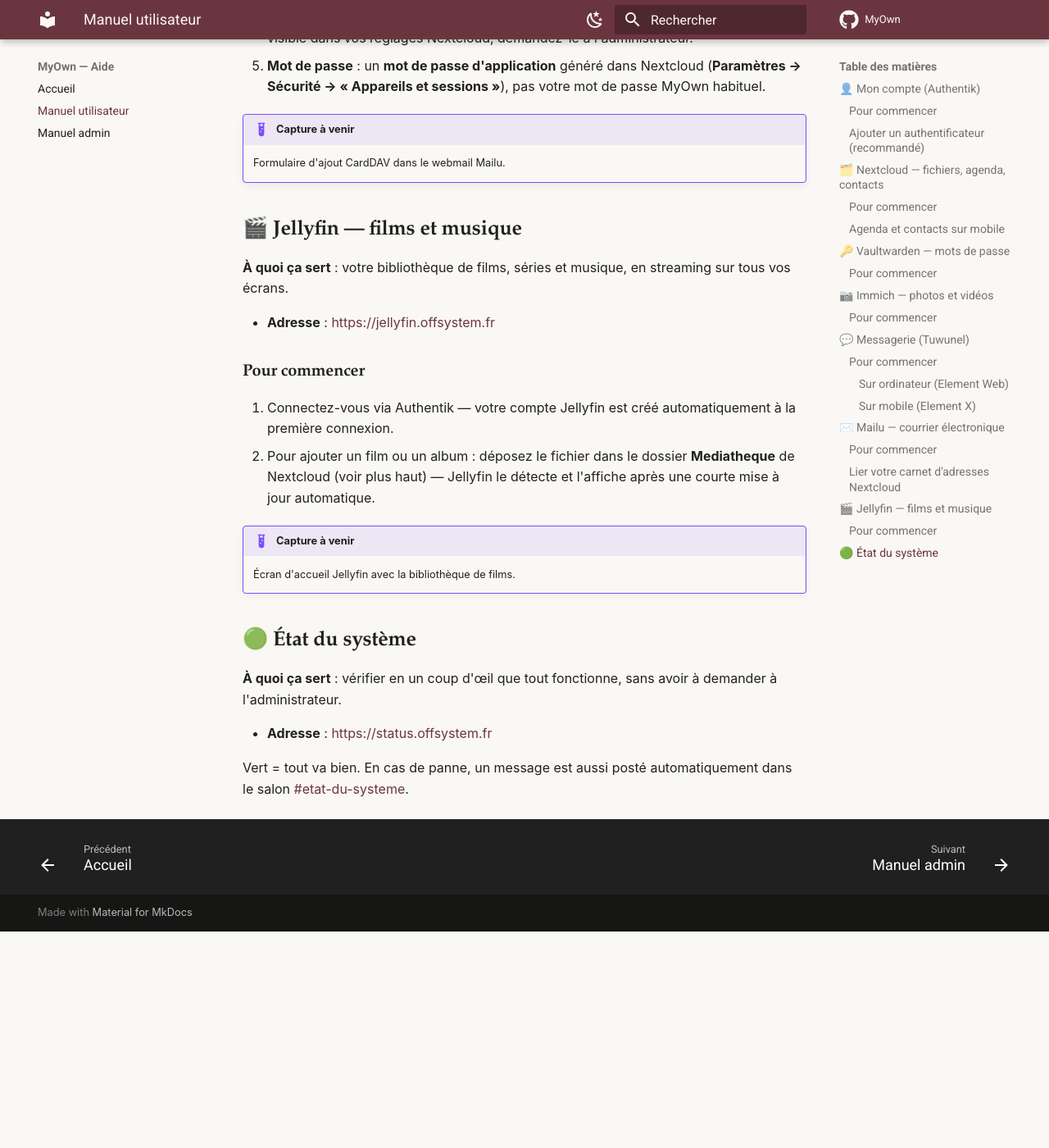
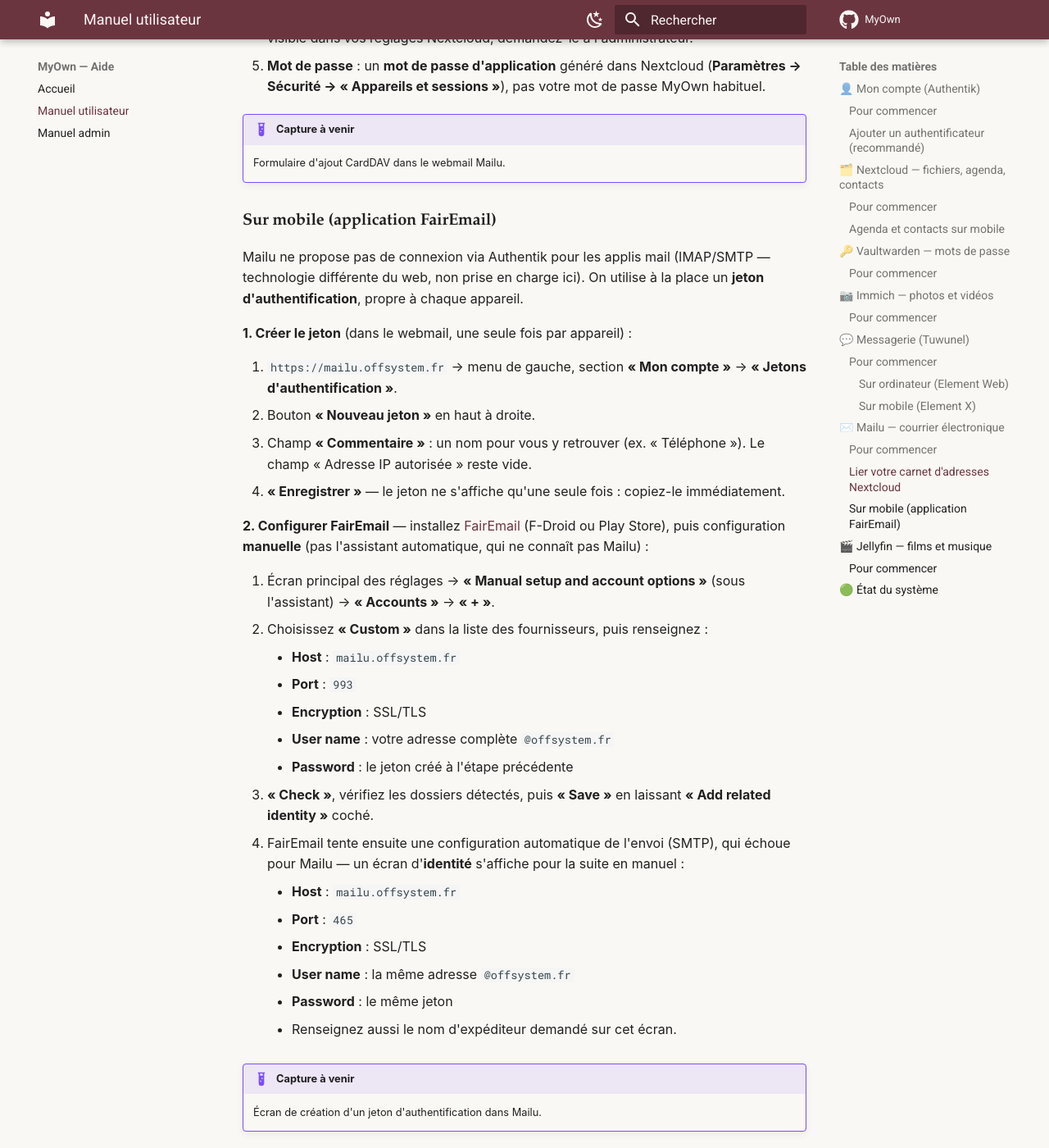
Before and after one commit to Pavliin/MyOwn, an MkDocs documentation site: the page built from docs/manuel-utilisateur.md, in a window 1280 px wide and 1400 px high, scrolled down 5463 px. Shown: the whole window at 82% size. Built offline with MkDocs 1.6.1 and Material for MkDocs 9.7.7, drawn with Linux system fonts in a browser that asks for light colours; comment, search, counter and statistics services are not loaded; before the commit the page ends 6599 px from its top, so only the background shows below that.

Commit message:
docs: add FairEmail Android setup to the user manual
Account (IMAP, 993) + identity (SMTP, 465) as two separate screens,
plus the Mailu authentication-token flow — the real production
domain, no Android-version workaround needed since a public hostname
never triggers Android's local-network permission the way a raw LAN
IP would have.

```diff
--- a/docs/manuel-utilisateur.md
+++ b/docs/manuel-utilisateur.md
@@ -224,6 +224,38 @@
 !!! example "Capture à venir"
     Formulaire d'ajout CardDAV dans le webmail Mailu.
 
+### Sur mobile (application FairEmail)
+
+Mailu ne propose pas de connexion via Authentik pour les applis mail (IMAP/SMTP — technologie différente du web, non prise en charge ici). On utilise à la place un **jeton d'authentification**, propre à chaque appareil.
+
+**1. Créer le jeton** (dans le webmail, une seule fois par appareil) :
+
+1. `https://mailu.offsystem.fr` → menu de gauche, section **« Mon compte »** → **« Jetons d'authentification »**.
+2. Bouton **« Nouveau jeton »** en haut à droite.
+3. Champ **« Commentaire »** : un nom pour vous y retrouver (ex. « Téléphone »). Le champ « Adresse IP autorisée » reste vide.
+4. **« Enregistrer »** — le jeton ne s'affiche qu'une seule fois : copiez-le immédiatement.
+
+**2. Configurer FairEmail** — installez [FairEmail](https://f-droid.org/en/packages/eu.faircode.email/) (F-Droid ou Play Store), puis configuration **manuelle** (pas l'assistant automatique, qui ne connaît pas Mailu) :
+
+1. Écran principal des réglages → **« Manual setup and account options »** (sous l'assistant) → **« Accounts »** → **« + »**.
+2. Choisissez **« Custom »** dans la liste des fournisseurs, puis renseignez :
+      - **Host** : `mailu.offsystem.fr`
+      - **Port** : `993`
+      - **Encryption** : SSL/TLS
+      - **User name** : votre adresse complète `@offsystem.fr`
+      - **Password** : le jeton créé à l'étape précédente
+3. **« Check »**, vérifiez les dossiers détectés, puis **« Save »** en laissant **« Add related identity »** coché.
+4. FairEmail tente ensuite une configuration automatique de l'envoi (SMTP), qui échoue pour Mailu — un écran d'**identité** s'affiche pour la suite en manuel :
+      - **Host** : `mailu.offsystem.fr`
+      - **Port** : `465`
+      - **Encryption** : SSL/TLS
+      - **User name** : la même adresse `@offsystem.fr`
+      - **Password** : le même jeton
+      - Renseignez aussi le nom d'expéditeur demandé sur cet écran.
+
+!!! example "Capture à venir"
+    Écran de création d'un jeton d'authentification dans Mailu.
+
 ## 🎬 Jellyfin — films et musique
 
 **À quoi ça sert** : votre bibliothèque de films, séries et musique, en
```
